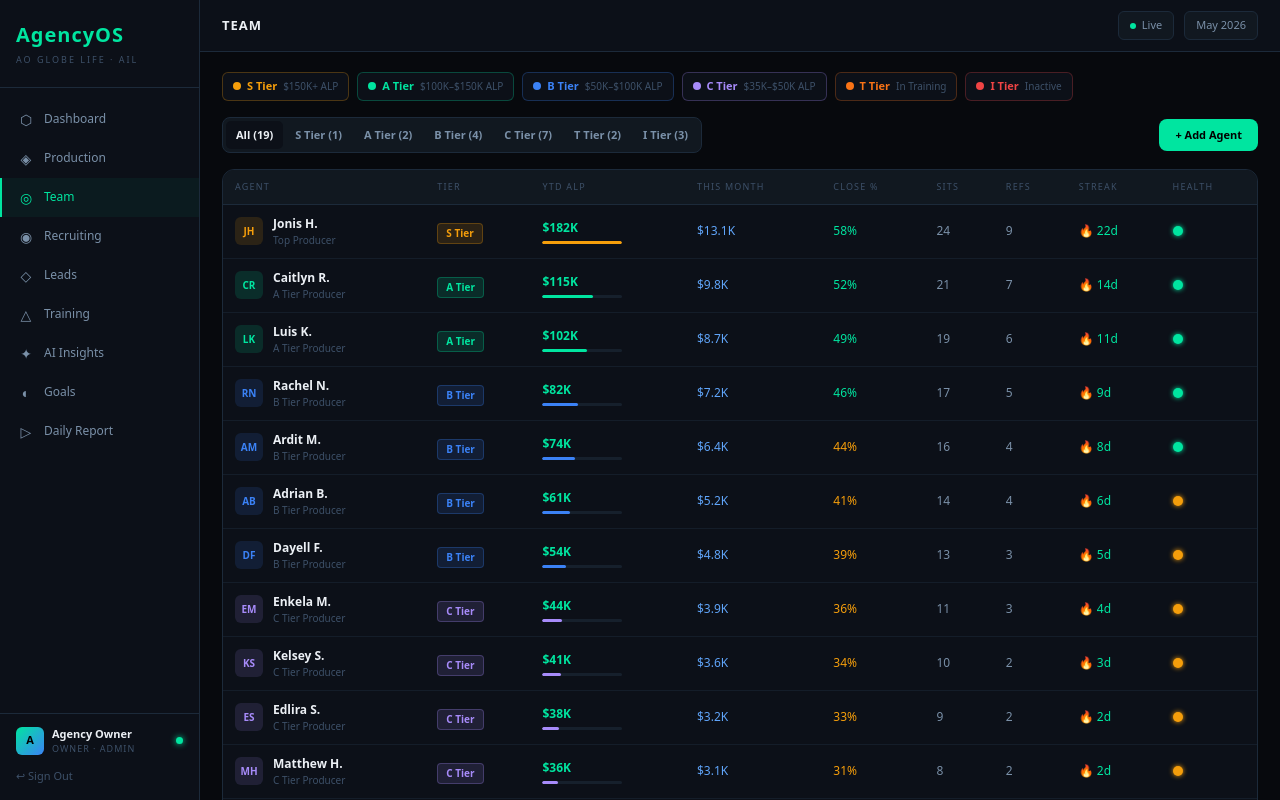
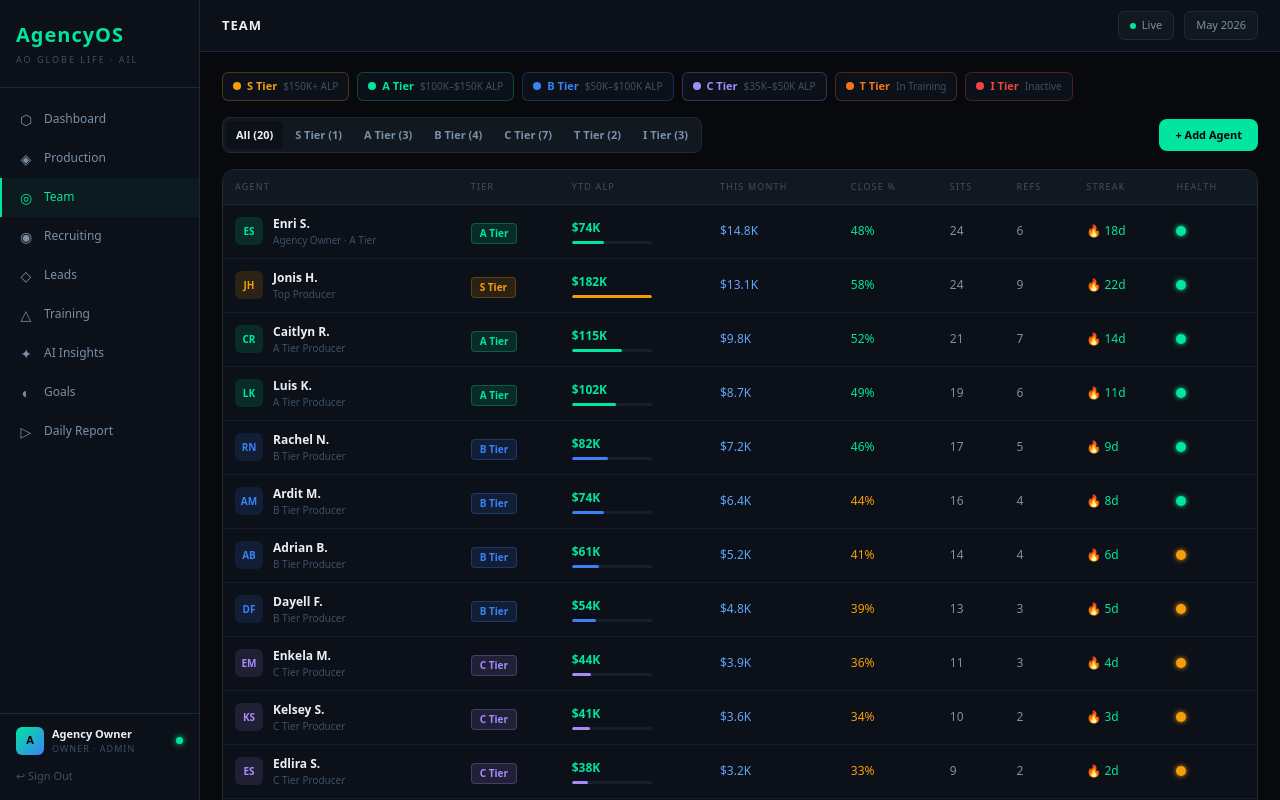
Before and after one commit to esako20-del/agencyos, a Next.js app: page /dashboard/team in a window 1280 px wide. Built offline with nearby package versions, Linux system fonts and the light colour scheme.

Commit message:
Update page.tsx

```diff
--- a/src/app/dashboard/team/page.tsx
+++ b/src/app/dashboard/team/page.tsx
@@ -2,6 +2,7 @@
 import { useState } from 'react'
 
 const AGENTS = [
+  { id: '20', full_name: 'Enri S.', role: 'Agency Owner · A Tier', tier: 'a_tier', ytd: 74000, month: 14800, sits: 24, close: 48, refs: 6, leads: 'Union+Vet', streak: 18, health: 'green', initials: 'ES', color: '#00E5A0' },
   { id: '1', full_name: 'Jonis H.', role: 'Top Producer', tier: 's_tier', ytd: 182000, month: 13100, sits: 24, close: 58, refs: 9, leads: 'Union+Vet', streak: 22, health: 'green', initials: 'JH', color: '#F59E0B' },
   { id: '2', full_name: 'Caitlyn R.', role: 'A Tier Producer', tier: 'a_tier', ytd: 115000, month: 9800, sits: 21, close: 52, refs: 7, leads: 'Union+POS', streak: 14, health: 'green', initials: 'CR', color: '#00E5A0' },
   { id: '3', full_name: 'Luis K.', role: 'A Tier Producer', tier: 'a_tier', ytd: 102000, month: 8700, sits: 19, close: 49, refs: 6, leads: 'Union', streak: 11, health: 'green', initials: 'LK', color: '#00E5A0' },
@@ -24,9 +25,9 @@ const AGENTS = [
 ]
 
 const TABS = [
-  { label: 'All (19)', value: 'all' },
+  { label: 'All (20)', value: 'all' },
   { label: 'S Tier (1)', value: 's_tier' },
-  { label: 'A Tier (2)', value: 'a_tier' },
+  { label: 'A Tier (3)', value: 'a_tier' },
   { label: 'B Tier (4)', value: 'b_tier' },
   { label: 'C Tier (7)', value: 'c_tier' },
   { label: 'T Tier (2)', value: 't_tier' },
```
